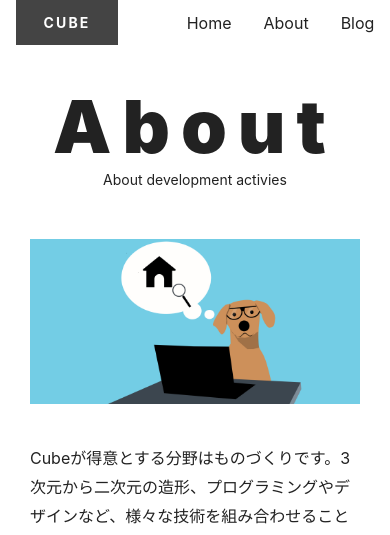
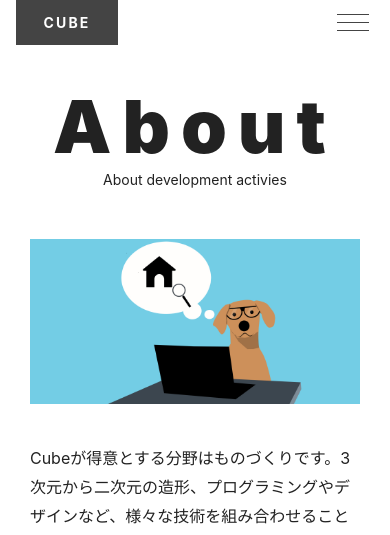
Before and after one commit to itc-s22004/next-react-website, a Next.js app: page /about in a window 390 px wide. Shown: the top 535 px of the page. Built offline with nearby package versions, Linux system fonts and the light colour scheme.

Commit message:
capther 10-3 ok

```diff
--- a/components/nav.js
+++ b/components/nav.js
@@ -1,18 +1,44 @@
 import Link from 'next/link'
 import styles from 'styles/nav.module.css'
+import { useState } from 'react'
 
 const Nav = () => {
+  const [navIsOpen, setNavIsOpen] = useState(false)
+
+  const toggleNav = () => {
+    setNavIsOpen((prev) => !prev)
+  }
+  const closeNav = () => {
+    setNavIsOpen(false)
+  }
   return (
-    <nav>
+    <nav className={navIsOpen ? styles.open : styles.close}>
+
+      {navIsOpen && (
+        <style jsx global>{`
+          @media (max-width: 767px) {
+            body {
+              overflow: hidden;
+              position: fixed;
+              width: 100%;
+            }
+          }
+        `}</style>
+      )}
+
+      <button className={styles.btn} onClick={toggleNav}>
+        <span className={styles.bar}></span>
+        <span className='sr-only'>MENU</span>
+      </button>
       <ul className={styles.list}>
         <li>
-          <Link href='/'>Home</Link>
+          <Link href='/' onClick={closeNav}>Home</Link>
         </li>
         <li>
-          <Link href='/about'>About</Link>
+          <Link href='/about' onClick={closeNav}>About</Link>
         </li>
         <li>
-          <Link href='/blog'>Blog</Link>
+          <Link href='/blog' onClick={closeNav}>Blog</Link>
         </li>
       </ul>
     </nav>
--- a/components/pagination.js
+++ b/components/pagination.js
@@ -9,6 +9,7 @@ export default function Pagination({
     nextText = '',
     nextUrl = '',
 }) {
+    return (
         <ul className={styles.flexContainer}>
             {prevText && prevUrl && (
                 <li className={styles.prev}>
@@ -20,13 +21,12 @@ export default function Pagination({
             )}
             {nextText && nextUrl && (
                 <li className={styles.next}>
-                <Link href={nextUrl}>
-                    <div className={styles.iconText}>
+                    <Link href={nextUrl} className={styles.iconText}>
                         <span>{nextText}</span>
-                    </div>
                         <FontAwesomeIcon icon={faChevronRight} color="var(--gray-25)" />
                     </Link>
                 </li>
             )}
         </ul>
+    )
 }
--- a/pages/blog/index.js
+++ b/pages/blog/index.js
@@ -8,7 +8,6 @@ import { eyecatchLocal } from 'lib/constants'
 
 
 export default function Blog({posts}) {
-  // console.log(posts)
   return (
     <Container>
       <Meta pageTitle="ブログ" />
--- a/styles/nav.module.css
+++ b/styles/nav.module.css
@@ -1,6 +1,86 @@
-.list {
-    display: flex;
-    gap: 2em;
+@media (min-width: 768px) {
+    .btn {
+        display: none;
+    }
+
+    .list {
+        display: flex;
+        gap: 2em;
+    }
+}
+
+@media (max-width: 767px) {
+    .btn {
+        all: unset;
+        outline: revert;
+        -webkit-tap-highlight-color: transparent;
+        cursor: pointer;
+        width: 42px;
+        height: 42px;
+        position: relative;
+        z-index: 200;
+    }
+
+    .close .btn {
+        color: var(--gray-75);
+    }
+
+    .open .btn {
+        color: var(--white);
+    }
+
+    .btn {
+        display: grid;
+        place-items: center;
+    }
+
+    .btn::before,
+    .btn::after,
+    .btn .bar {
+        grid-area: 1 / 1;
+        content: '';
+        display: block;
+        width: 32px;
+        height: 1px;
+        background-color: currentColor;
+        transition: transform 0.4s;
+    }
+
+    .close .btn::before{
+        transform: translateY(-8px);
+    }
+    .close .btn::after {
+        transform: translateY(8px);
+    }
+    .open .btn::before {
+        transform: rotate(45deg);
+    }
+    .open .btn::after {
+        transform: rotate(-45deg);
+    }
+    .open .btn .bar {
+        transform: scale(0);
+    }
+
+    .list {
+        position: fixed;
+        inset: 0 -100% 0 100%;
+        z-index: 100;
+        background: rgba(0, 0, 0, 0.8);
+        color: var(--white);
+        transition: transform 0.4s;
+    }
+
+    .open .list {
+        transform: translateX(-100%);
+    }
+
+    .list {
+        display: grid;
+        gap: 40px;
+        place-content: center;
+        text-align: center;
+    }
 }
 
 @media (hover: hover) {
@@ -13,6 +93,7 @@
     .list a {
         -webkit-tap-highlight-color: transparent;
     }
+
     .list a:active {
         color: var(--accent);
     }
```
Also changed, not shown: lib/api.js (+38 -35 lines), lib/prev-next-post.js (+20 -6 lines), pages/blog/[slug].js (+18 -17 lines), pages/blog/category/[slug].js (+45 -43 lines). Lines whose indentation alone changed are shown as unchanged.
